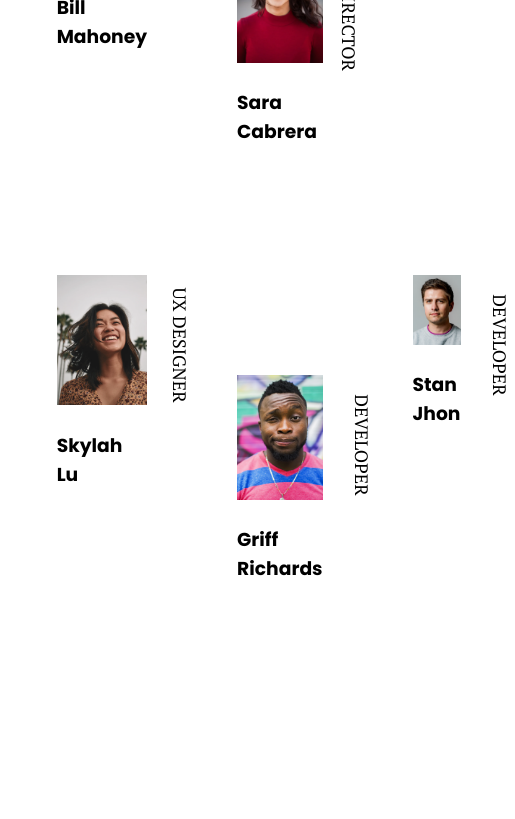
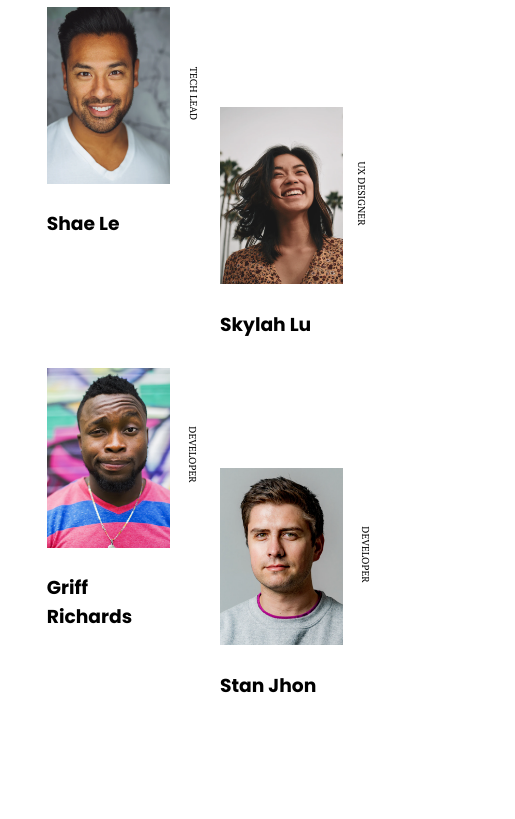
Before and after one commit to najrulislam38/team-page, a plain HTML site: page index.html in a window 390 px wide. Shown: the part 801-1620 px from the top of the page, 515 px wide, since content can reach past the window. Before the commit the page ends 1543 px from the top, so only its background shows below. Drawn offline with Linux system fonts and the light colour scheme.

Commit message:
Make responsive the page

```diff
--- a/index.html
+++ b/index.html
@@ -23,7 +23,7 @@
                     <h3>Bill Mahoney</h3>
                     <p class="profession">Product owner</p>
                 </div>
-                <div class="team-member down-image">
+                <div class="team-member down-image-full down-image-small">
                     <img src="images/photo2.png" alt="">
                     <h3>Sara Cabrera</h3>
                     <p class="profession">art director</p>
@@ -33,17 +33,17 @@
                     <h3>Shae Le</h3>
                     <p class="profession">tech lead</p>
                 </div>
-                <div class="team-member">
+                <div class="team-member down-image-small">
                     <img src="images/photo4.png" alt="">
                     <h3>Skylah Lu</h3>
                     <p class="profession">ux designer</p>
                 </div>
-                <div class="team-member  down-image">
+                <div class="team-member  down-image-full">
                     <img src="images/photo5.png" alt="">
                     <h3>Griff Richards</h3>
                     <p class="profession">developer</p>
                 </div>
-                <div class="team-member">
+                <div class="team-member down-image-small">
                     <img src="images/photo6.png" alt="">
                     <h3>Stan Jhon</h3>
                     <p class="profession">developer</p>
--- a/styles.css
+++ b/styles.css
@@ -67,21 +67,50 @@ section{
     width: 100%;
 }
 
-.down-image{
+.down-image-full{
     margin-top: 100px;
 }
 
 .profession{
-    font-size: 18px;
+    font-size: 10px;
     font-family: 'PT Serif', serif;
     text-transform: uppercase;
     position: absolute;
-    top: 80px;
-    right: -50px;
+    top: 70px;
+    right: -20px;
     transform: rotate(90deg);
 
 }
 
-.profession:first-of-type{
-    right: -60px;
+
+/* Responsive styles */
+@media screen and (max-width: 576px) {
+    .team-content{
+        flex-direction: column;
+    }
+
+    .who-we-are{
+        width: 100%;
+    }
+
+    .team-member-container{
+        grid-template-columns: repeat(2, 1fr);
+        gap: 10px;
+    }
+
+    .team-member {
+        padding: 0px 20px;
+    }
+
+    .down-image-full{
+        margin-top: 0;
+    }
+
+    .down-image-small{
+        margin-top: 100px;
+    }
+
+    .profession{
+        right: -30px;
+    }
 }
```
